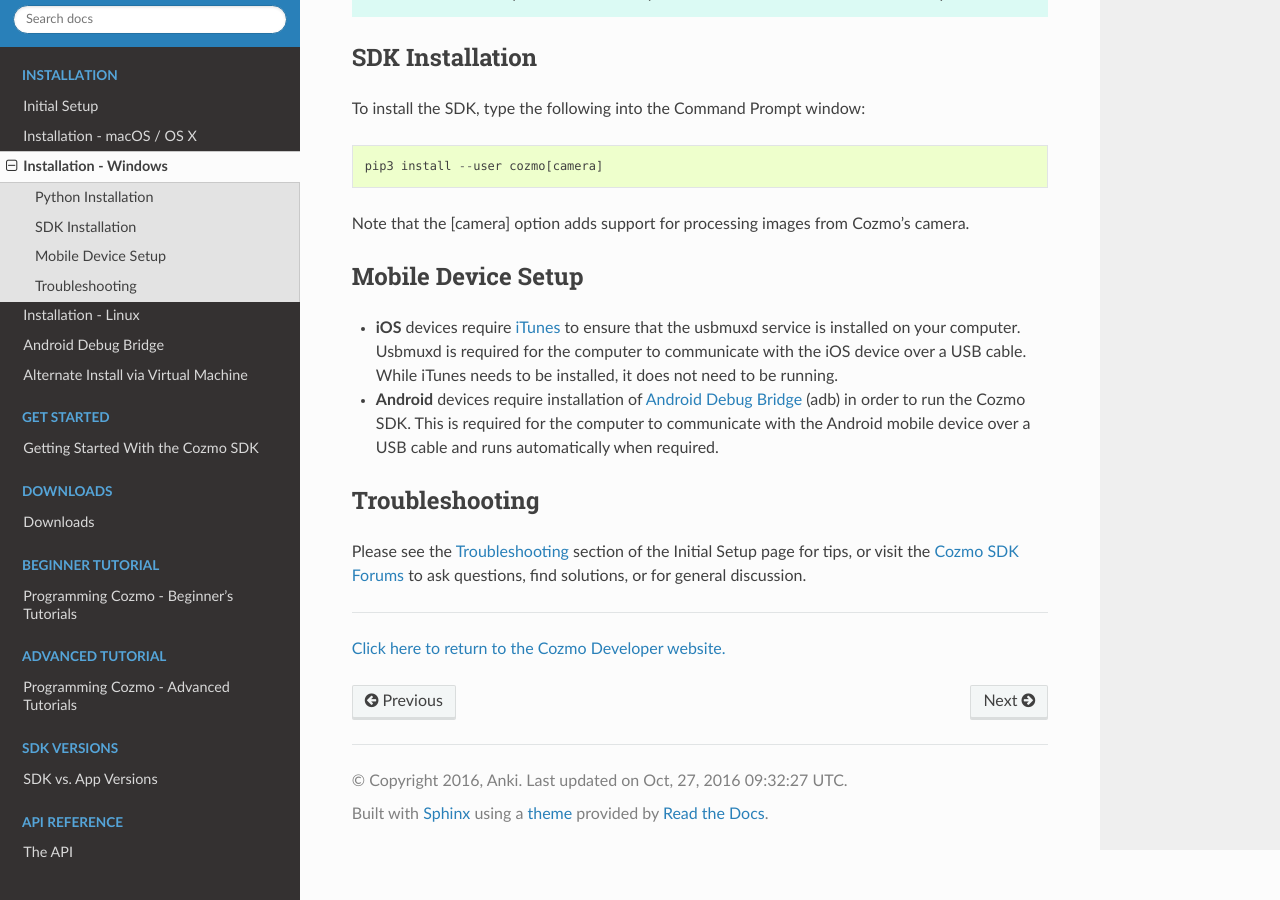
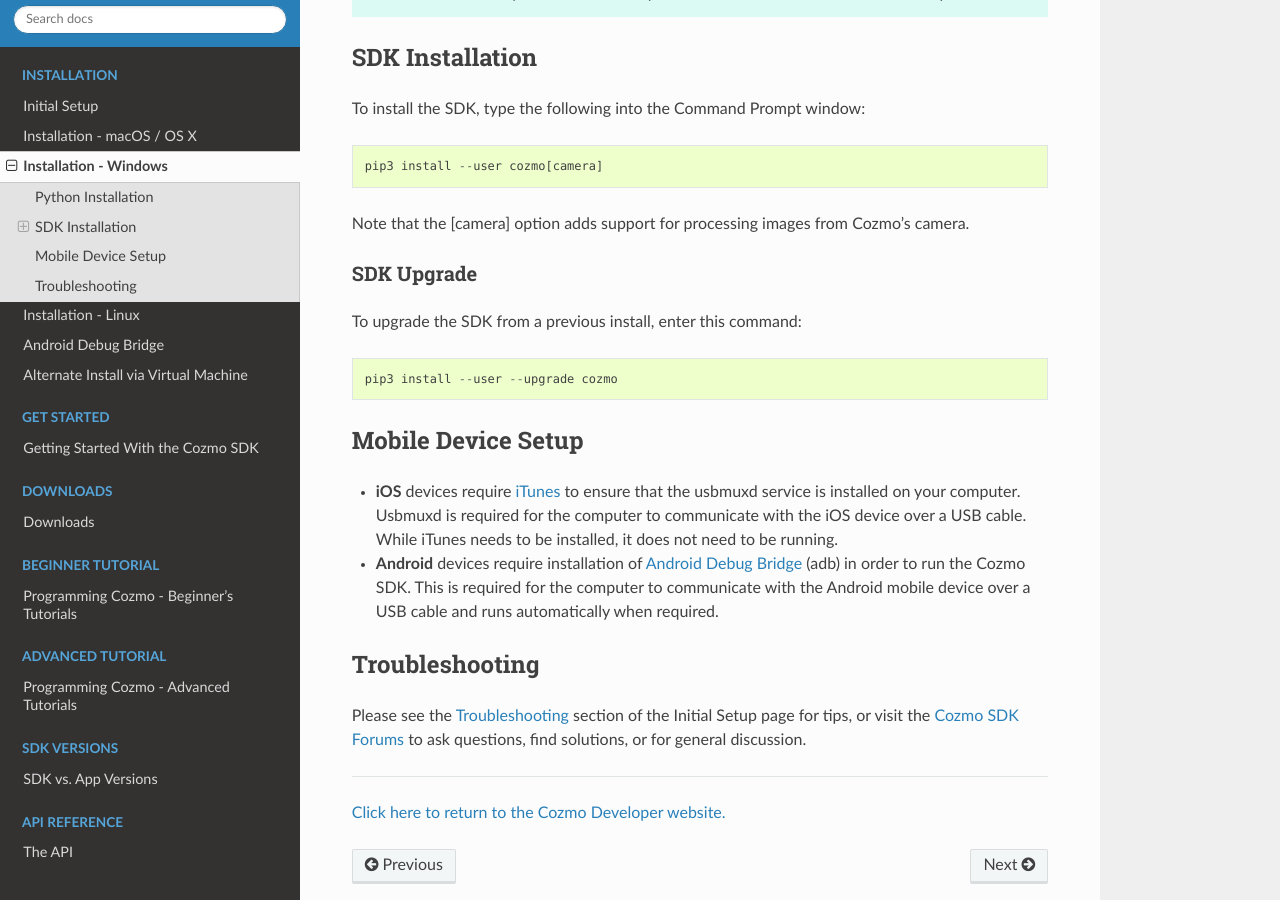
Before and after one commit to anki/cozmo-python-sdk, a Sphinx documentation site: the page built from docs/source/install-windows.rst, in a window 1280 px wide and 900 px high, scrolled down 497 px. Built offline with Sphinx 7.4.7 and the Read the Docs theme 2.0.0, drawn with Linux system fonts in a browser that asks for light colours.

Commit message:
Add upgrade instruction to docs

```diff
--- a/docs/source/install-windows.rst
+++ b/docs/source/install-windows.rst
@@ -27,6 +27,14 @@
 
 Note that the [camera] option adds support for processing images from Cozmo's camera.
 
+"""""""""""
+SDK Upgrade
+"""""""""""
+
+To upgrade the SDK from a previous install, enter this command::
+
+    pip3 install --user --upgrade cozmo
+
 ^^^^^^^^^^^^^^^^^^^
 Mobile Device Setup
 ^^^^^^^^^^^^^^^^^^^
```
Also changed, not shown: docs/source/install-linux.rst (+8 -0 lines), docs/source/install-macos.rst (+8 -0 lines).
